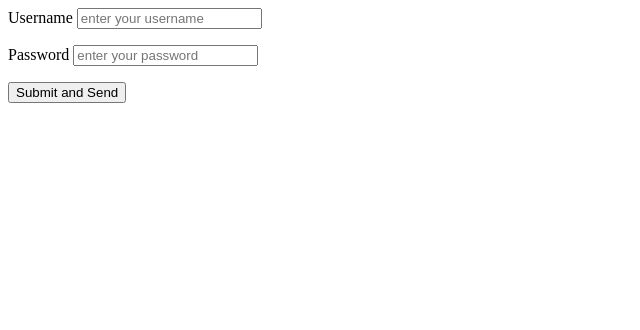
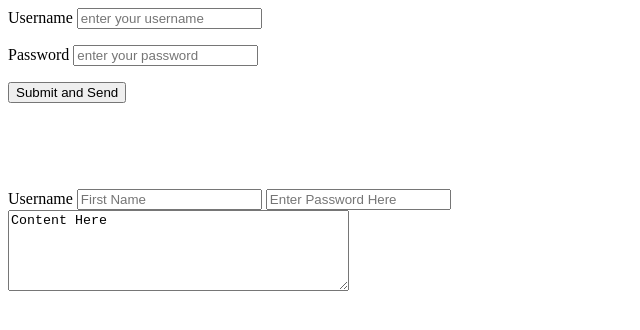
Before and after one commit to ryanorsinger/codeup.dev, a plain HTML site: page public/my-first-form.html in a window 1280 px wide. Shown: the whole page, without its empty margins (0-640 px from the left). Drawn offline with Linux system fonts and the light colour scheme.

Commit message:
5th commit I think

```diff
--- a/public/my-first-form.html
+++ b/public/my-first-form.html
@@ -20,6 +20,18 @@
             </p>
         </form>
 
+        <br><br><br>
+
+        <form>
+            <p>
+                </label for"username">Username</label>
+                <input type="text" id="first_name" value="" placeholder="First Name">
+                <input type="password" id="password" name="password" placeholder="Enter Password Here">
+                <br>
+                <textarea id="email_body" name="email_body" rows="5" cols="40">Content Here</textarea>
+
+
+
 
 </body>
 
```
